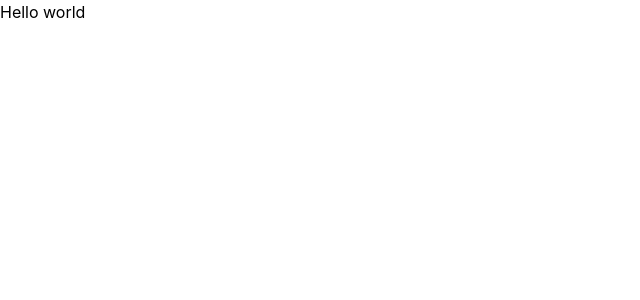
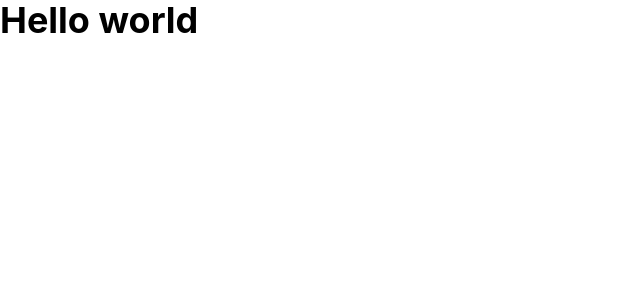
Before and after one commit to UmiduKaushika97/React-tailwind, a React (Vite) app: page / in a window 1280 px wide. Shown: the top 300 px of the page, without its empty margins (0-640 px from the left). Built offline with nearby package versions, Linux system fonts and the light colour scheme.

Commit message:
app tsx change

```diff
--- a/src/App.jsx
+++ b/src/App.jsx
@@ -5,7 +5,7 @@ function App() {
 
   return (
    <div>
-    <p>Hello world</p>
+    <p className="text-4xl font-bold">Hello world</p>
    </div>
   )
 }
```
